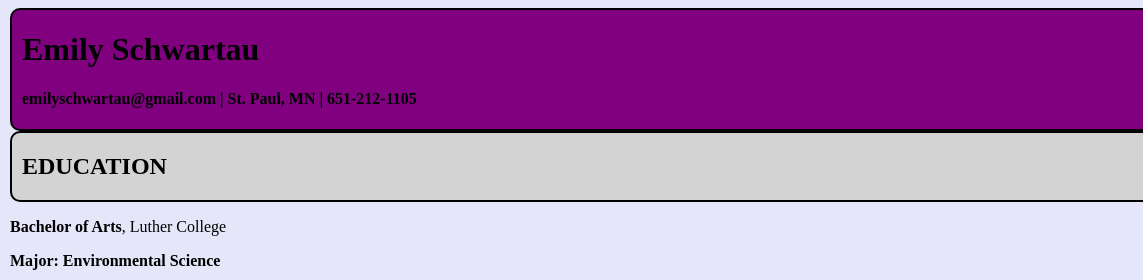
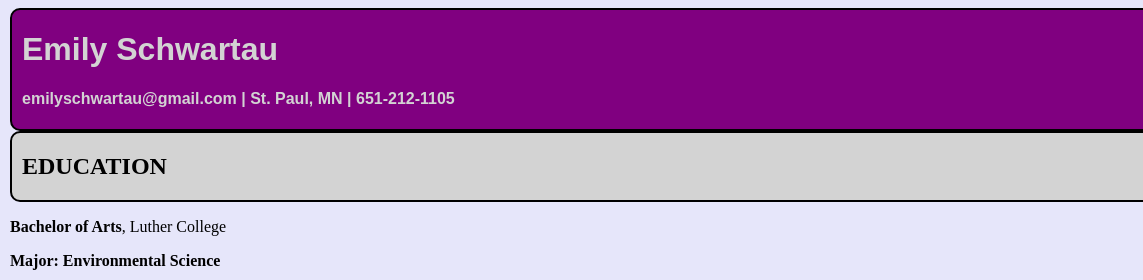
Before and after one commit to emilyschwartau/emilyschwartau.github.io, a plain HTML site: page index.html in a window 1280 px wide. Shown: the top 280 px of the page, 0-1143 px from the left. Drawn offline with Linux system fonts and the light colour scheme.

Commit message:
Update style.css

```diff
--- a/style.css
+++ b/style.css
@@ -7,8 +7,9 @@ body {
   background-color: purple;
   padding-left: 10px;
   border: 2px solid black;
-  border-radius: 10px
-
+  border-radius: 10px ;
+  color: lightgray;
+  font-family: Arial, Helvetica, sans-serif;
 }
 
 .section-title {
```
